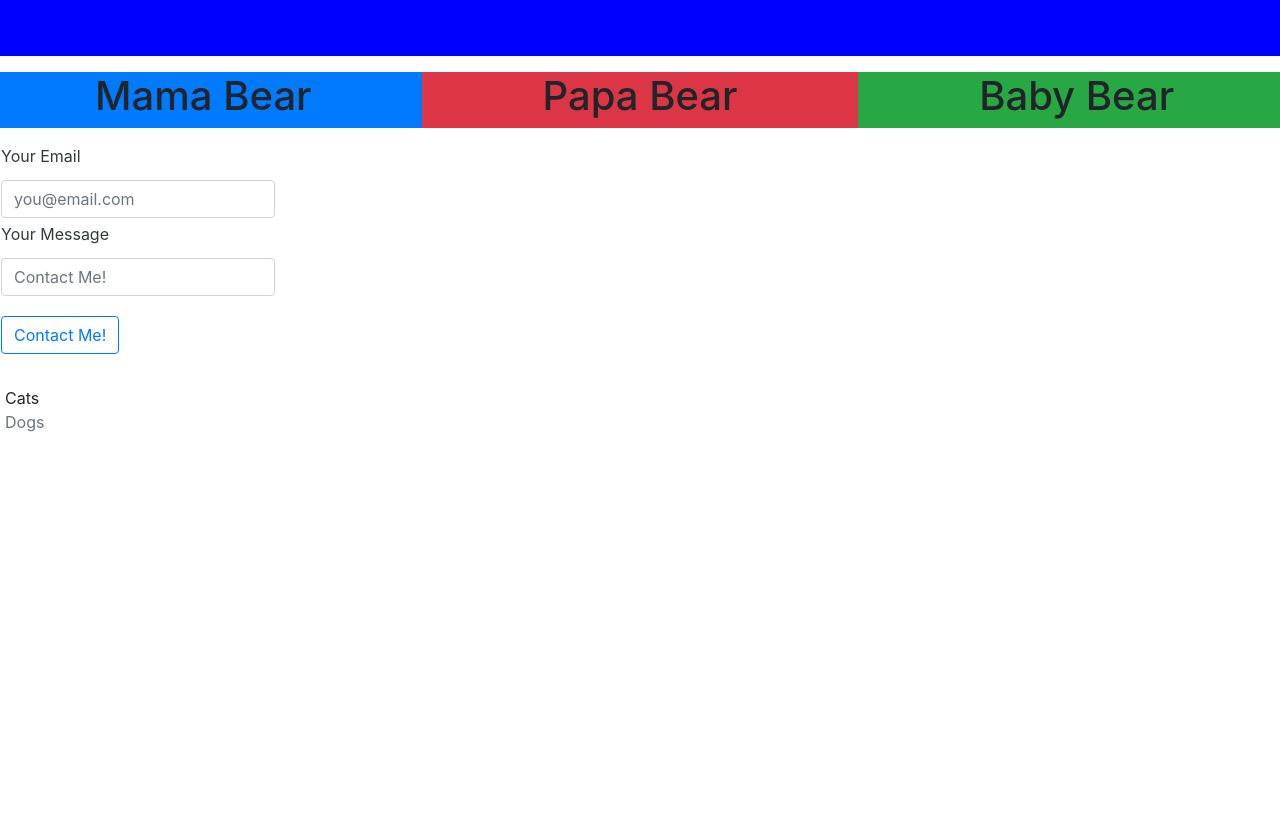
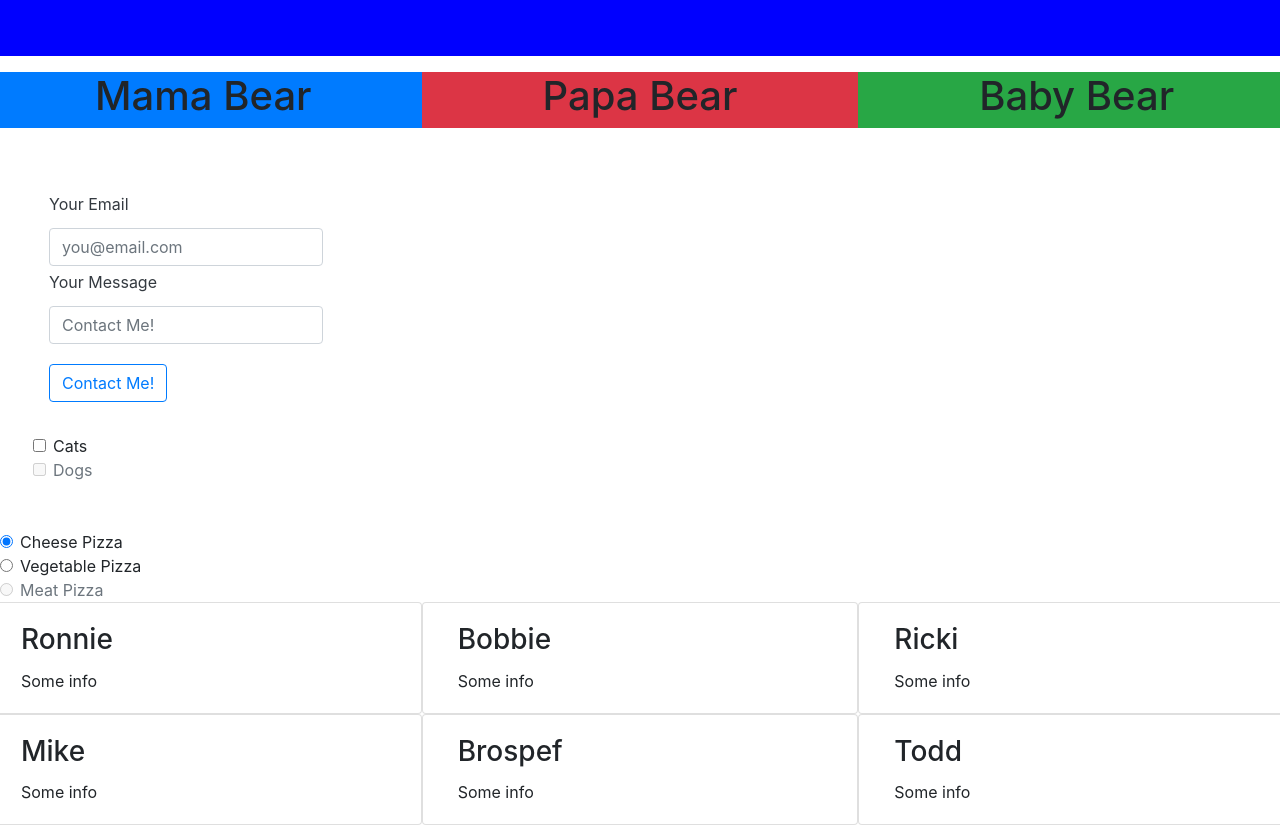
Before and after one commit to Gambit90s/Bootstrap-4-Drills, a plain HTML site: page index.html in a window 1280 px wide. Shown: the part 500-1325 px from the top of the page. Before the commit the page ends 934 px from the top, so only its background shows below. Drawn offline with nearby package versions, Linux system fonts and the light colour scheme.

Commit message:
final Update

```diff
--- a/index.html
+++ b/index.html
@@ -29,7 +29,7 @@
         <div class="col-md-4 text-center bg-success">
             <h1> Baby Bear</h1>
         </div>
-        <div class="row">
+        <div class="row p-5">
             <div class="col-md-12">
                 <form class="form-group bg-white text-dark p-3 boarder boarder-dark rounded">
                     <label> Your Email </label>
@@ -51,11 +51,72 @@
                         Dogs
                     </label>
                 </div>
+            </div>
+        </div>
+
+    </div>
+    <div class="form-check">
+        <input class="form-check-input" type="radio" name="exampleRadios" id="exampleRadios1" value="option1" checked>
+        <label class="form-check-label" for="exampleRadios1">
+            Cheese Pizza
+        </label>
+    </div>
+    <div class="form-check">
+        <input class="form-check-input" type="radio" name="exampleRadios" id="exampleRadios2" value="option2">
+        <label class="form-check-label" for="exampleRadios2">
+            Vegetable Pizza
+        </label>
+    </div>
+    <div class="form-check">
+        <input class="form-check-input" type="radio" name="exampleRadios" id="exampleRadios3" value="option3" disabled>
+        <label class="form-check-label" for="exampleRadios3">
+            Meat Pizza
+        </label>
+
+    </div>
+    </div>
+    <div class="row">
 
 
-
+        <div class="card col-md-4">
+            <div class="card-body">
+                <h3 class="card-title">Ronnie</h3>
+                <p class="card-text">Some info</p>
             </div>
         </div>
+        <div class="card col-md-4">
+            <div class="card-body">
+                <h3 class="card-title">Bobbie</h3>
+                <p class="card-text">Some info</p>
+            </div>
+        </div>
+        <div class="card col-md-4">
+            <div class="card-body">
+                <h3 class="card-title">Ricki</h3>
+                <p class="card-text">Some info</p>
+            </div>
+        </div>
+        <div class="card col-md-4">
+            <div class="card-body">
+                <h3 class="card-title">Mike</h3>
+                <p class="card-text">Some info</p>
+            </div>
+        </div>
+        <div class="card col-md-4">
+            <div class="card-body">
+                <h3 class="card-title">Brospef</h3>
+                <p class="card-text">Some info</p>
+            </div>
+        </div>
+        <div class="card col-md-4">
+            <div class="card-body">
+                <h3 class="card-title">Todd</h3>
+                <p class="card-text">Some info</p>
+            </div>
+        </div>
+
+    </div>
+    </div>
     </div>
 
     <script src="https://code.jquery.com/jquery-3.3.1.slim.min.js" integrity="sha384-q8i/X+965DzO0rT7abK41JStQIAqVgRVzpbzo5smXKp4YfRvH+8abtTE1Pi6jizo"
```
